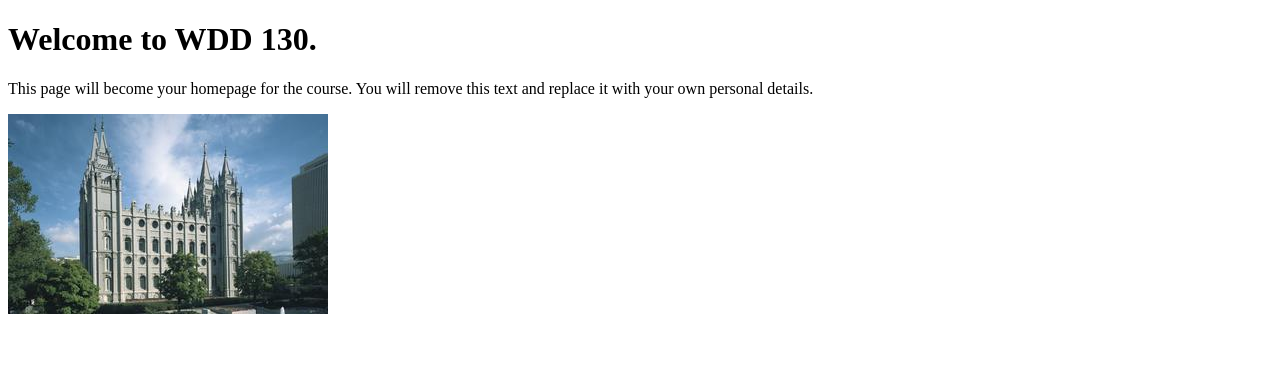
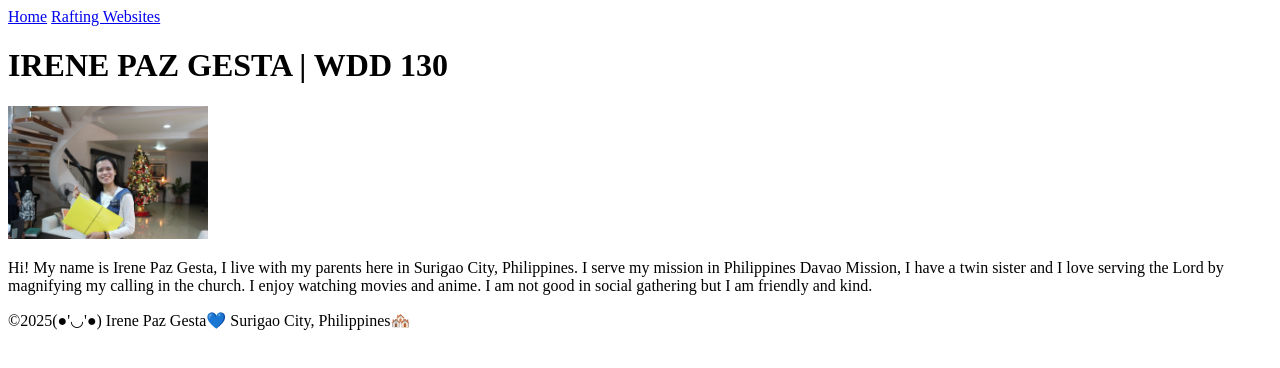
Before and after one commit to irenepazgesta/wdd130, a plain HTML site: page index.html in a window 1280 px wide. Drawn offline with Linux system fonts and the light colour scheme.

Commit message:
Student's home page

```diff
--- a/index.html
+++ b/index.html
@@ -1,14 +1,32 @@
 <!DOCTYPE html>
 <html lang="en">
+
 <head>
     <meta charset="UTF-8">
     <meta name="viewport" content="width=device-width, initial-scale=1.0">
-    <title>WDD 130 | Personal Homepage</title>
+    <title>IRENE PAZ GESTA | WDD 130 </title>
 </head>
+
 <body>
-    <h1>Welcome to WDD 130.</h1>
-    <p>This page will become your homepage for the course. You will remove this text and replace it with your own personal details.</p>
+    <header>
+        <nav>
+            <a href="#">Home</a>
+            <a href="#">Rafting Websites</a>
+        </nav>
+    </header>
+    <main>
+        <h1>IRENE PAZ GESTA | WDD 130</h1>
+        <img src="images/profile.webp" alt="Irene Paz Gesta" width="200">
+        <p>Hi! My name is Irene Paz Gesta, I live with my parents here in Surigao City, Philippines. I serve my mission
+            in Philippines Davao Mission, I have a twin sister and I love serving the Lord by
+            magnifying my calling in the church. I enjoy watching movies and anime. I am not good in social gathering
+            but I am friendly and kind.
+        </p>
+    </main>
+    <footer>
+        <p>©2025(●'◡'●) Irene Paz Gesta💙 Surigao City, Philippines🏘️</p>
+    </footer>
 
-    <img src="images/salt-lake-temple.jpg" alt="The Salt Lake Temple.">
 </body>
+
 </html>
```
Also changed, not shown: images/profile.webp (added).
